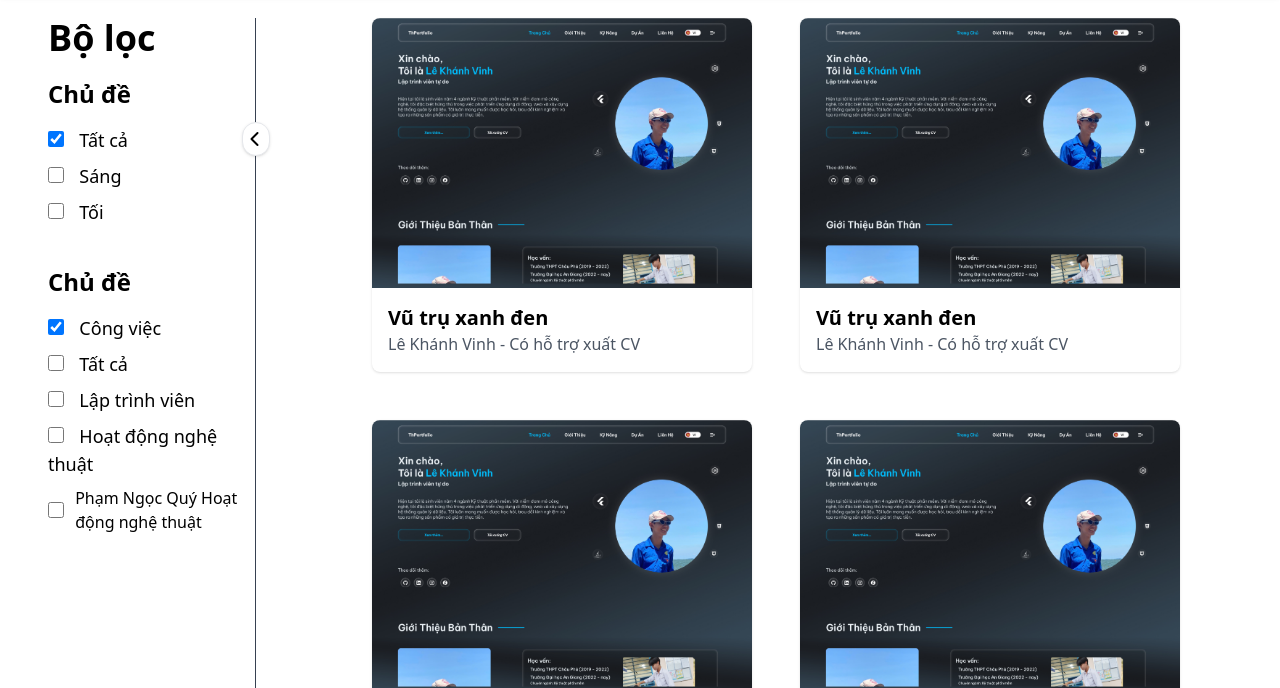
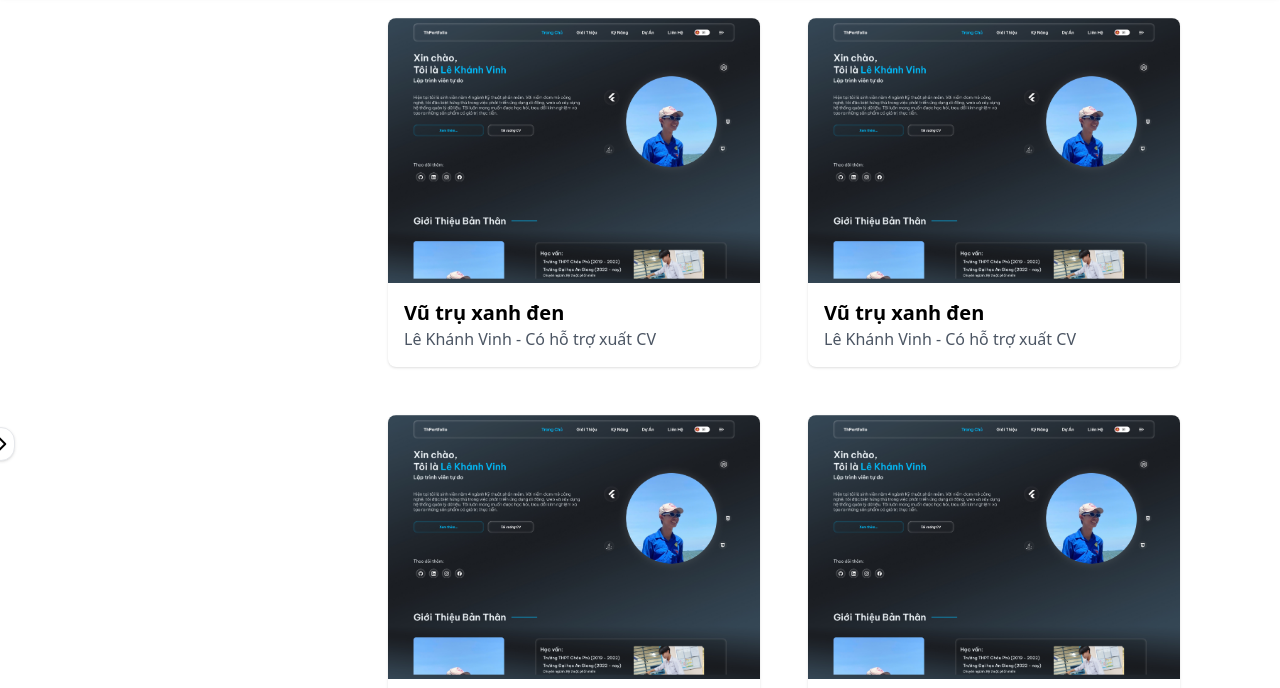
Before and after one commit to hacmadaosi/ThPortfolio, a plain HTML site: page ui/user/templateDetail.html in a window 1280 px wide. Both pictures are taken after a click on the element 255 px from the left and 217 px from the top of the page. Shown: the part 78-766 px from the top of the page. Drawn offline with nearby package versions, Linux system fonts and the light colour scheme; no server answers.

Commit message:
Thêm animation nhưng còn lỗi nhiều

```diff
--- a/ui/js/UI_Controller.js
+++ b/ui/js/UI_Controller.js
@@ -46,6 +46,28 @@ document.addEventListener("DOMContentLoaded", () => {
   const btn_FooterLogin = document.getElementById("footer-dang-nhap");
   const btn_TrangChuReload =document.getElementById("reload-trang-chu");
 
+  const sidebar = document.getElementById("sidebar");
+  const toggleBtn = document.getElementById("icon-sidebar");
+  const icon = toggleBtn.querySelector("i");
+  const templateDetail = document.getElementById("main-content");
+
+  sidebar.style.transition = "transform 0.3s ease-in-out";
+  let isOpen = true;
+
+  toggleBtn.addEventListener("click", () => {
+    if (isOpen) {
+      // Ẩn sidebar
+      sidebar.style.transform = "translateX(-100%)";
+      templateDetail.style.gridTemplateColumns = "1fr"; // main full width
+      icon.classList.replace("fa-chevron-left", "fa-chevron-right");
+    } else {
+      // Hiện sidebar
+      sidebar.style.transform = "translateX(0)";
+      templateDetail.style.gridTemplateColumns = "17rem 1fr"; // restore layout
+      icon.classList.replace("fa-chevron-right", "fa-chevron-left");
+    }
+    isOpen = !isOpen;
+  });
   //xử lý sự kiện tải lại trang ở footer
   btn_TrangChuReload.addEventListener("click", ()=>{
      location.reload();
--- a/ui/user/templateDetail.html
+++ b/ui/user/templateDetail.html
@@ -194,15 +194,15 @@
 
       </div>
 
-    <div id="templateDetail" class="flex flex-col min-h-screen lg:grid lg:grid-cols-[16rem_1fr] gap-4 pt-24">
-        <div class="sidebar
+    <div id="templateDetail" class="flex lg:grid lg:grid-cols-[17rem_1fr] gap-4 pt-24">
+        <div id="sidebar" class="sidebar
                     w-full border-b border-black
-                    lg:w-64 lg:border-b-0 lg:border-r lg:border-gray-700
+                    lg:w-[17rem] lg:border-b-0 lg:border-r lg:border-gray-700
                     ">
-            <div class="filter lg:fixed px-12 w-[19rem]" >
+            <div class="filter fixed px-12 w-[17rem] h-[calc(100vh-6rem)] overflow-y-auto" >
                 <h1 class="text-4xl font-bold mb-5 pt=0 justify-center">Bộ lọc</h5>
                     <!-- icon -->
-                    <div id="icon-sidebar"class="hidden fixed top-1/4 left-[15.1rem] lg:flex bg-white border rounded-full p-2 shadow cursor-pointer">
+                    <div id="icon-sidebar"class="hidden fixed top-1/4 left-[16.2rem] lg:flex bg-white border rounded-full p-2 shadow cursor-pointer">
                     <i class="fa-solid fa-chevron-left transition-transform duration-300"></i>
                     </div>
                 <div class="mb-5 gap-4">
@@ -252,7 +252,7 @@
                             class="w-[1rem] h-[1rem] text-blue-600 bg-gray-100 border-gray-300 rounded focus:ring-blue-500">
                         <label for="topic-artistic-activities1" class="text-lg cursor-pointer px-[0.7rem]">Hoạt động nghệ thuật</label>
                     </div>
-                    <div class="flex items-center py-1">
+                    <div class="flex-1 items-center py-1">
                         <input type="checkbox" id="topic-artistic-activities2"
                             class="w-[1rem] h-[1rem] text-blue-600 bg-gray-100 border-gray-300 rounded focus:ring-blue-500">
                         <label for="topic-artistic-activities2" class="flex-1 cursor-pointer px-[0.7rem]">Phạm Ngọc Quý Hoạt động nghệ thuật</label>
@@ -261,7 +261,7 @@
             </div>
         </div>
 
-        <div class="main-content pb-8">
+        <div id="main-content" class="main-content pb-8">
             <div class="grid grid-cols-1 md:grid-cols-2 gap-12 px-[6.25rem] pt-0">
                 <!-- Card 1 -->
                 <div class="bg-white shadow rounded-lg overflow-hidden">
```
